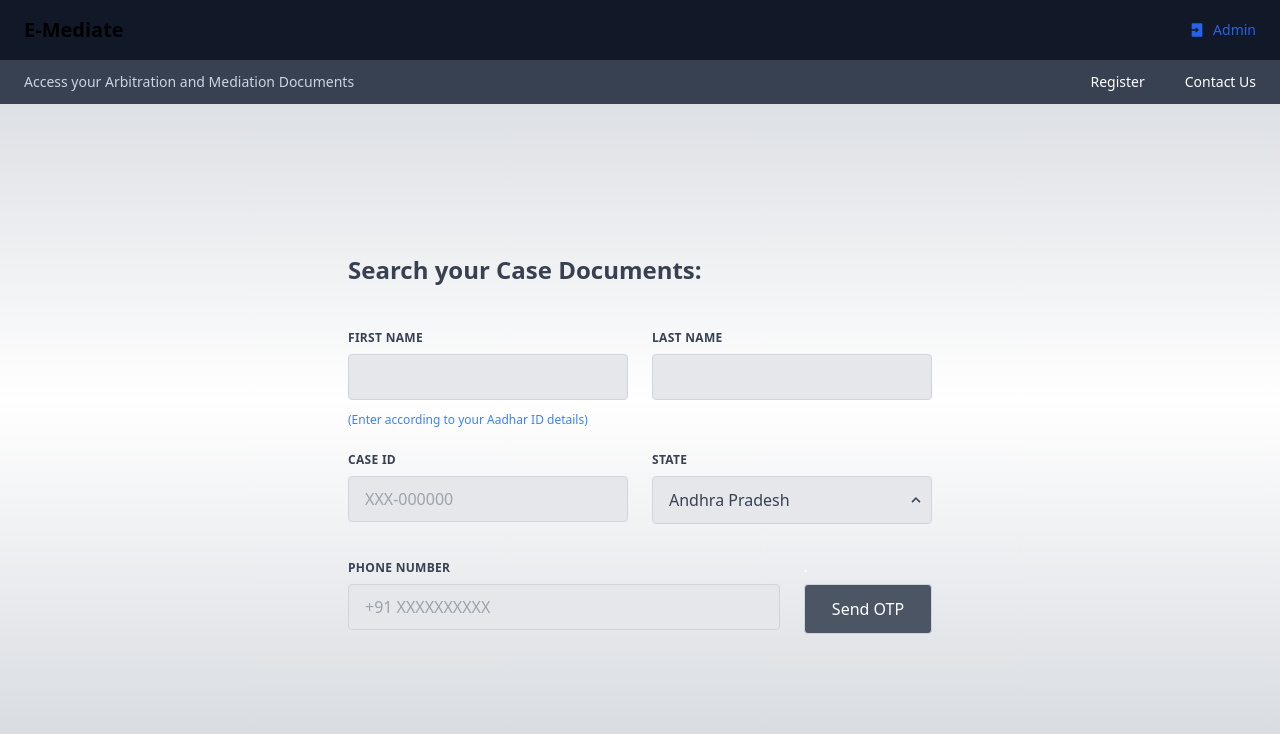
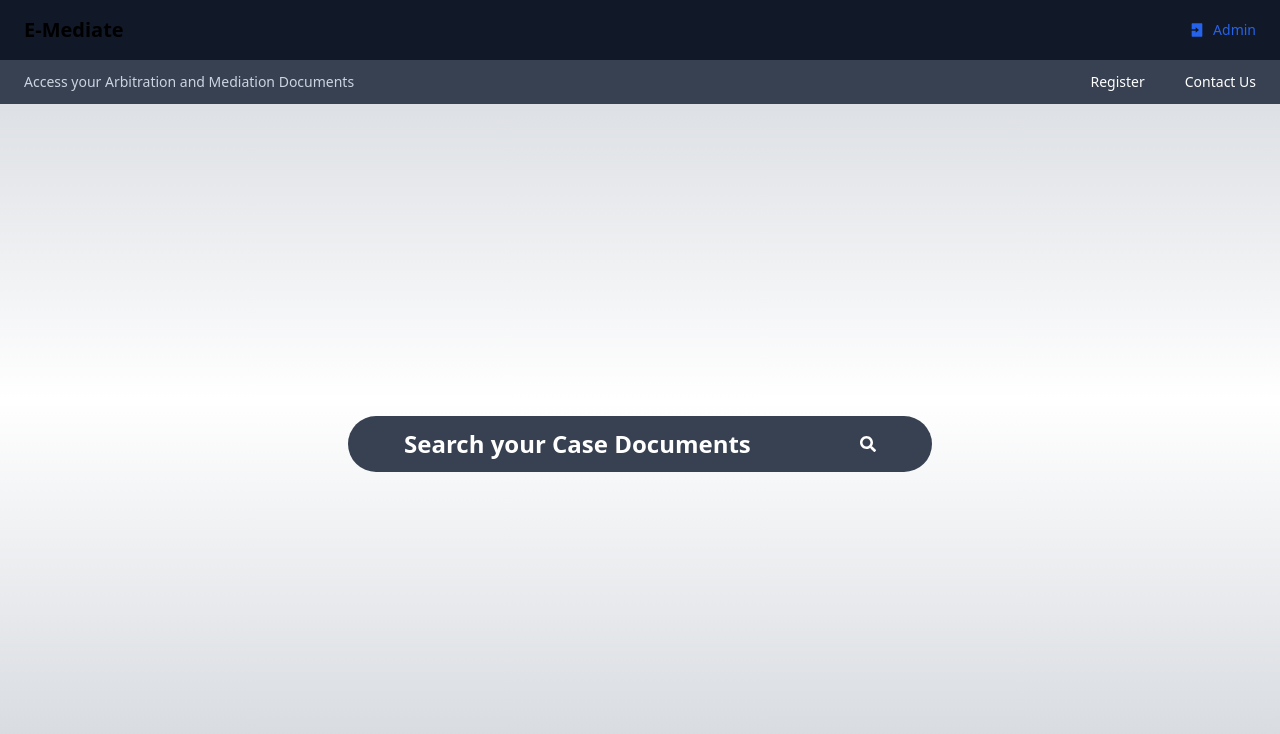
Before and after one commit to bharathraj-v/emediate, a Next.js app: page / in a window 1280 px wide. Shown: the top 734 px of the page. Built offline with nearby package versions, Linux system fonts and the light colour scheme.

Commit message:
added search button

```diff
--- a/components/SearchInterface.jsx
+++ b/components/SearchInterface.jsx
@@ -1,5 +1,8 @@
 import React, { useEffect, useState } from 'react';
 import DisplayDocuments from './DisplayDocuments';
+import { FaSearch } from "react-icons/fa";
+import { RiArrowDropDownLine } from "react-icons/ri";
+
 
 const STATES_OF_INDIA = [
     "Andhra Pradesh",
@@ -42,6 +45,7 @@ const STATES_OF_INDIA = [
 
 
 const SearchInterface = () => {
+    const [search, setSearch] = useState(false);
     const [phoneNumber, setPhoneNumber] = useState("");
     const [otpStatus, setOtpStatus] = useState(null);
     const [firstName, setFirstName] = useState("");
@@ -85,11 +89,18 @@ const SearchInterface = () => {
         <div className="flex h-[88%]  items-center justify-center">
             <div className="w-full max-w-lg">
             <div className="flex flex-wrap -mx-12 mb-6">
-                    <div className="w-full  px-3 mb-6 md:mb-0">
-                        <label className="block py-3 text-gray-700 text-2xl font-bold mb-2" >
-                            Search your Case Documents:</label>
-                    </div>
+                    <button
+                    onClick={() => setSearch(!search)}
+                    className="flex ml-3 mr-3 bg-gray-700 rounded-full text-white justify-between items-center w-full  px-14 mb-5 md:mb-0
+                    hover:bg-blue-900 ">
+                        <label className="block py-3  text-2xl font-bold " >
+                            Search your Case Documents</label>
+                        {(!search)? (<><FaSearch className='flex'/></>):(<><RiArrowDropDownLine className='flex text-4xl '/></>)}
+                    </button>
                 </div>
+
+                {search ? (
+                    <>
                 <div className="flex flex-wrap -mx-12 mb-6">
                     <div className="w-full md:w-1/2 px-3 mb-6 md:mb-0">
                         <label
@@ -200,16 +211,19 @@ const SearchInterface = () => {
                         <label className="block uppercase tracking-wide text-white text-xs font-bold mb-2">.</label>
                         <button
                         className="appearance-none
-                        block w-full bg-gray-600 text-white border
+                        block w-full bg-gray-700 text-white border
                         border-gray-300
                         hover:bg-blue-900
                         hover:font-bold
-                        rounded py-3 px-4 mb-3"
+                        rounded-full py-3 px-4 mb-3"
                         onClick={() => sendOtp()}>
                             Send OTP
                         </button>
                     </div>
                 </div>
+                </>
+
+                ) : null}
             </div>
         </div>
     )
```
